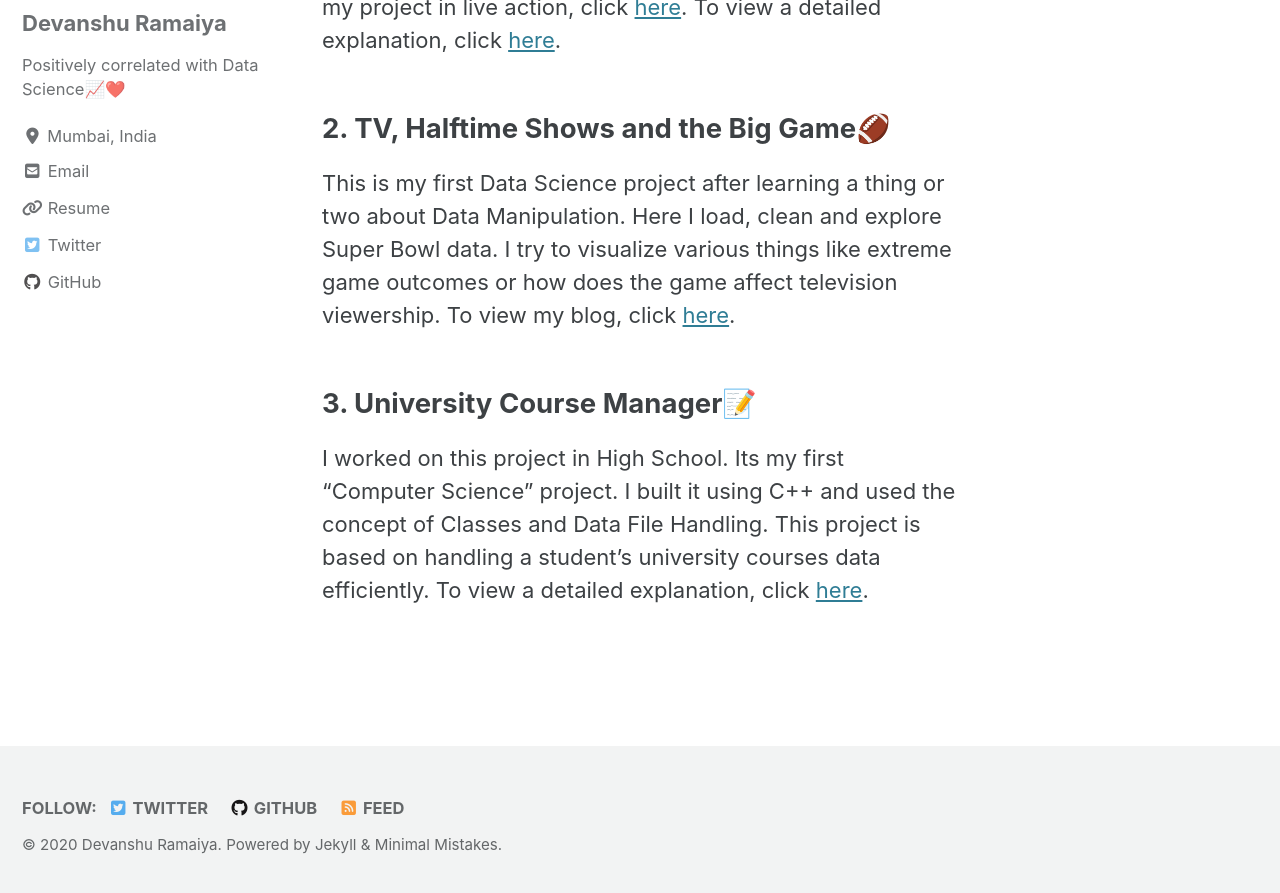
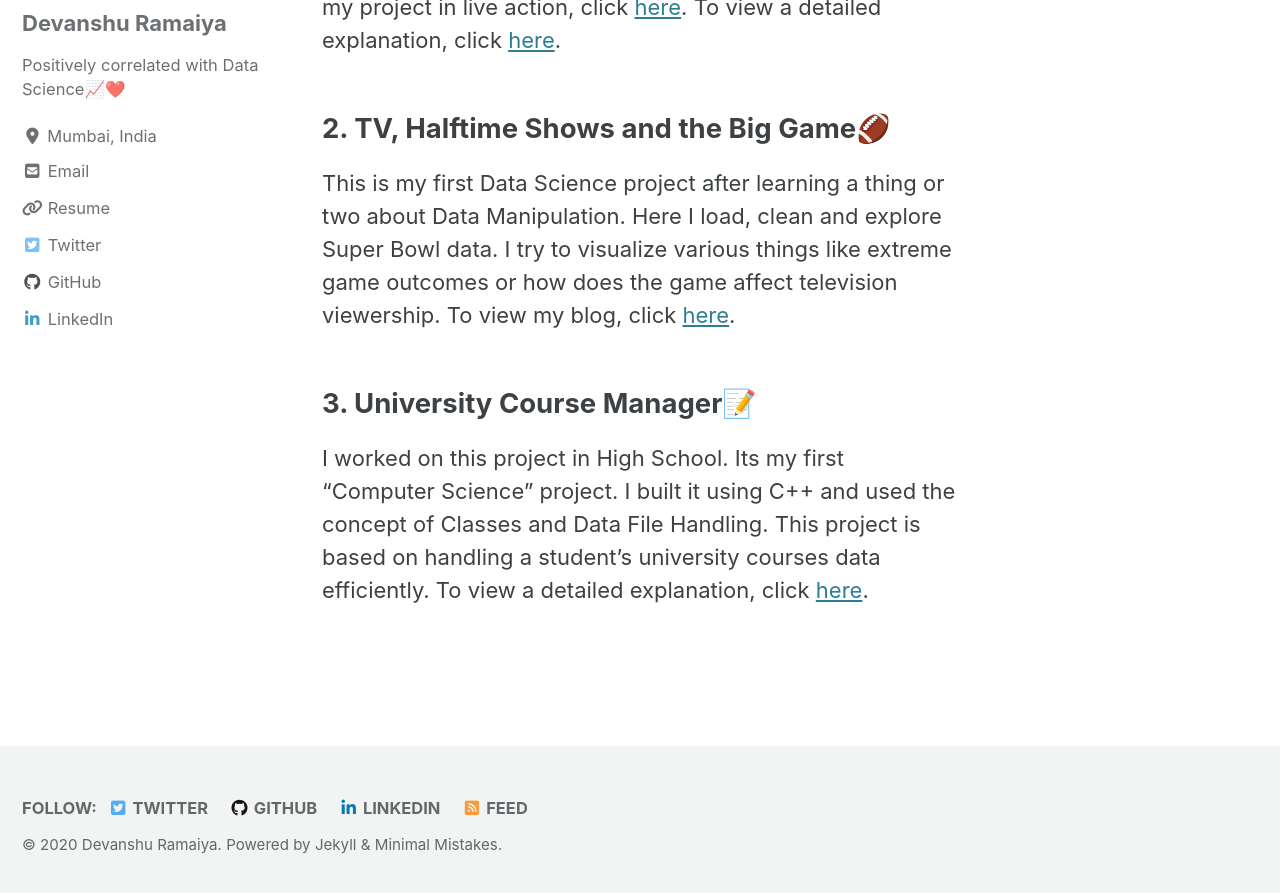
Before and after one commit to devanshu125/devanshu125.github.io, a Jekyll site: the page built from _pages/Projects.md, in a window 1280 px wide and 900 px high, scrolled down 1380 px. Shown: the top 893 px of the window. Built offline with Jekyll 4.4.1, drawn with Linux system fonts in a browser that asks for light colours; cached includes are drawn as plain includes; nearby versions of some CDN libraries.

Commit message:
Added LinkedIn logo

```diff
--- a/_config.yml
+++ b/_config.yml
@@ -117,6 +117,9 @@ author:
     - label: "Instagram"
       icon: "fab fa-fw fa-instagram"
       # url: "https://instagram.com/"
+    - label: "LinkedIn"
+      icon: "fab fa-fw fa-linkedin-in"
+      url: "https://www.linkedin.com/in/devanshu125/"
 
 # Site Footer
 footer:
@@ -139,6 +142,9 @@ footer:
     - label: "Instagram"
       icon: "fab fa-fw fa-instagram"
       # url:
+    - label: "LinkedIn"
+      icon: "fab fa-fw fa-linkedin-in"
+      url: "https://www.linkedin.com/in/devanshu125/"
 
 
 # Reading Files
```
